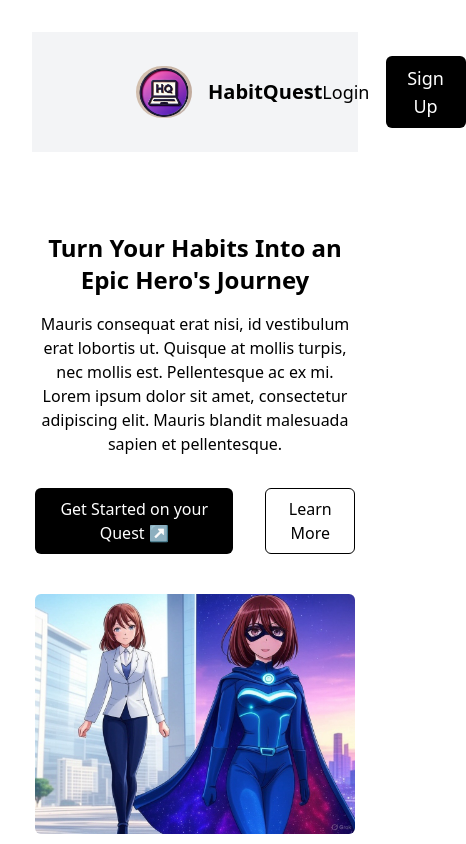
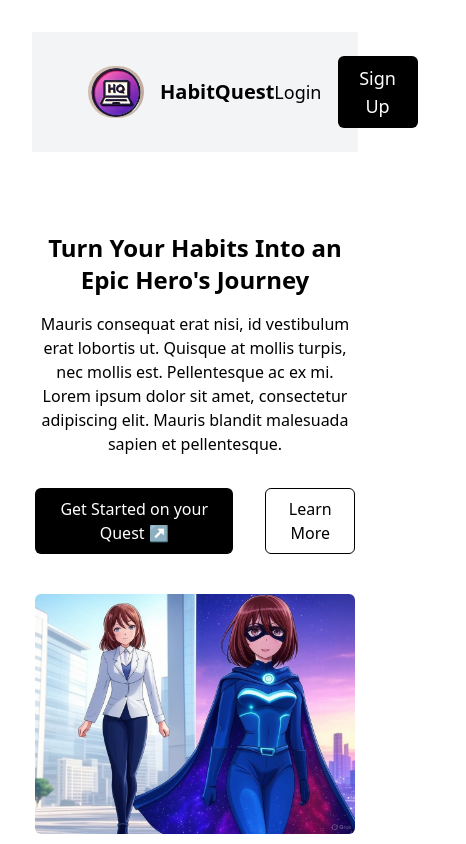
Before and after one commit to Davonne007-TX/habit-quest-collab, a React (Vite) app: page / in a window 390 px wide. Shown: the top 844 px of the page, 466 px wide, since content can reach past the window. Built offline with nearby package versions, Linux system fonts and the light colour scheme.

Commit message:
testing testing 123, update header

```diff
--- a/src/components/Header.jsx
+++ b/src/components/Header.jsx
@@ -11,7 +11,7 @@ export default function Header() {
     <header className="flex justify-between text-lg items-center p-6 bg-gray-100">
       <Image
         image={"./images/hq.png"}
-        imageStyles={"w-14 rounded-full ml-10 md: ml-20"}
+        imageStyles={"w-14 rounded-full ml-8 md:ml-20"}
         altTxt={
           "Logo, Laptop with HQ on the screen with purple background, Image generated by Chatgpt"
         }
@@ -26,7 +26,7 @@ export default function Header() {
         </ul>
       </nav>
 
-      <section className="ml-auto flex gap-4 md:gap-10 mr-20">
+      <section className="ml-auto flex gap-4 md:gap-10 mr-8 md:mr-20">
         <Button btnTxt={"Login"} btnStyles={""} />
         <Button
           btnTxt={"Sign Up"}
```
Also changed, not shown: src/components/PersonalQuest.jsx (line endings or trailing spaces).
